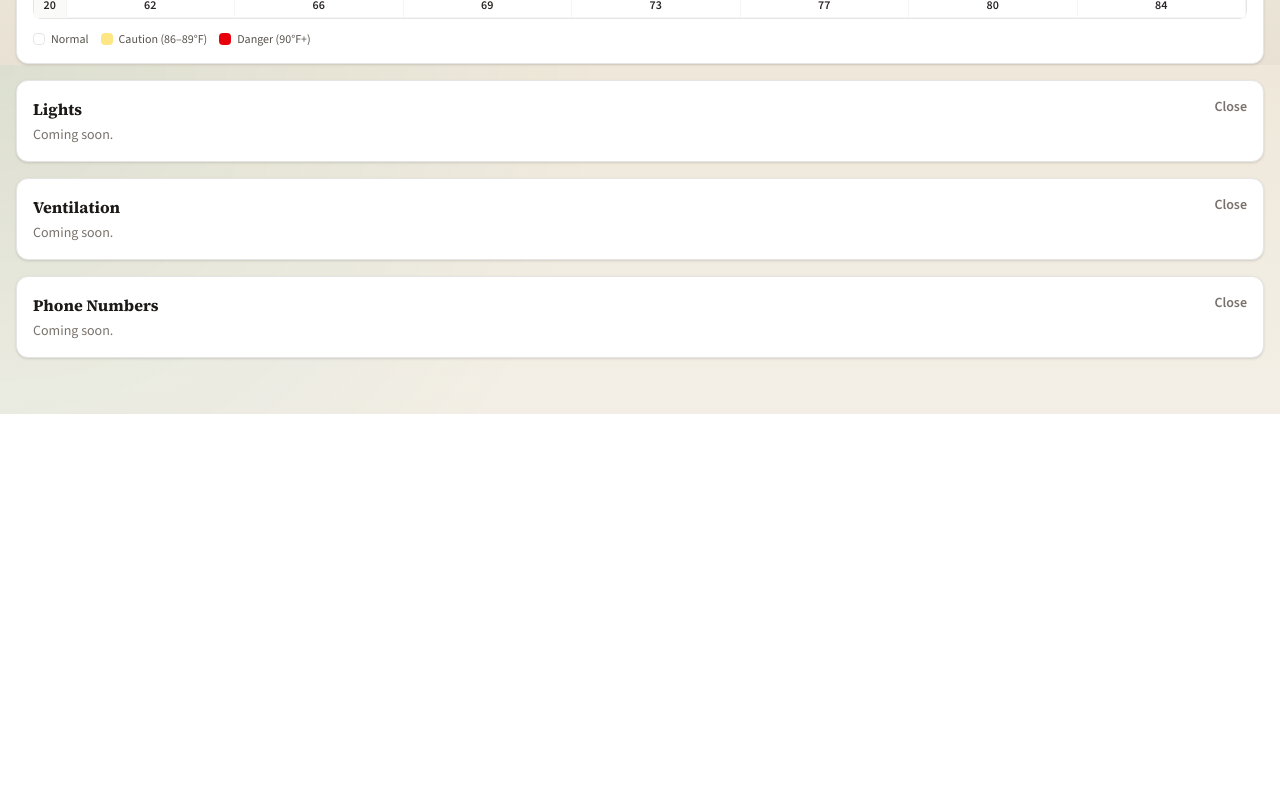
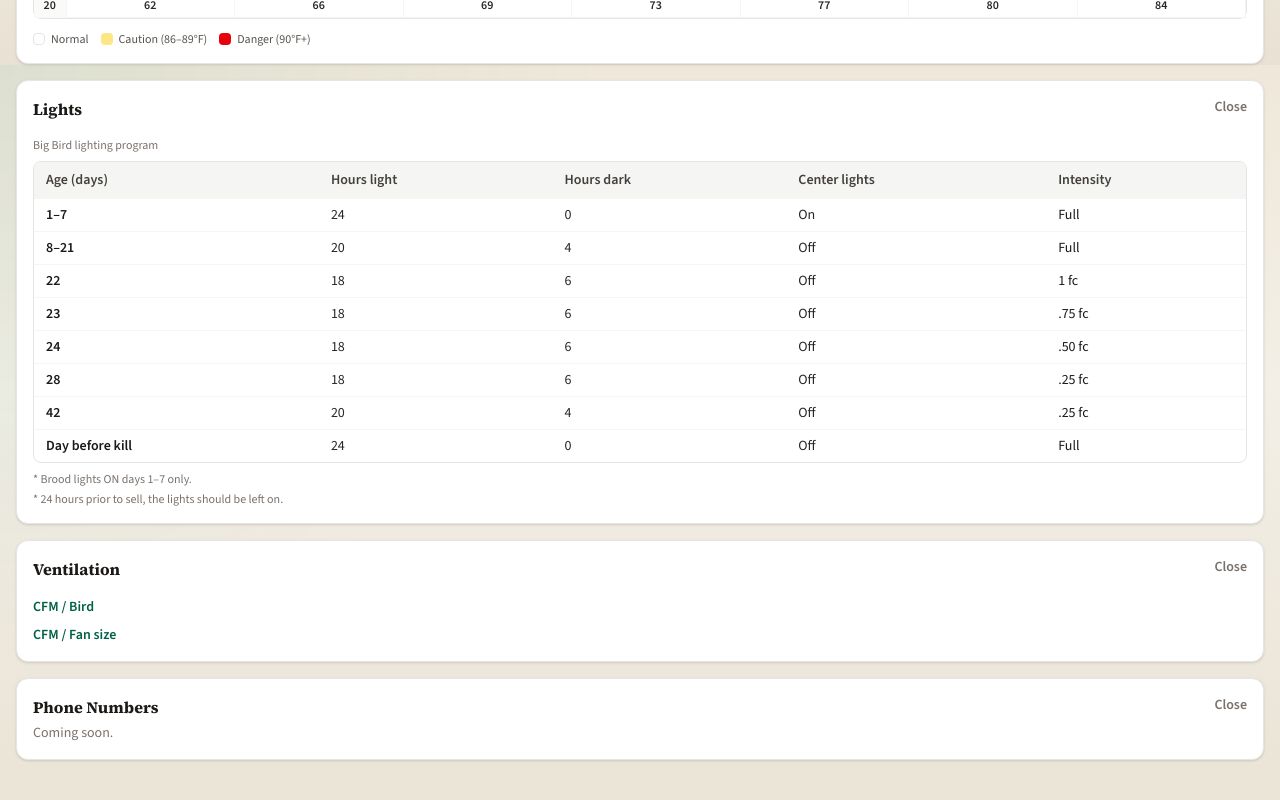
Before and after one commit to Ahsilvia24/poultry-app, a Next.js app: page /tools in a window 1280 px wide. Shown: the part 3135-3935 px from the top of the page. Before the commit the page ends 3549 px from the top, so only its background shows below. Built offline with nearby package versions, Linux system fonts and the light colour scheme; no server answers; sample sign-in values are in the browser's storage.

Commit message:
Add Lights chart and Ventilation CFM text links on Tools.
Co-authored-by: Cursor <cursoragent@cursor.com>

```diff
--- a/src/app/(dashboard)/tools/page.tsx
+++ b/src/app/(dashboard)/tools/page.tsx
@@ -1,10 +1,12 @@
 import { redirect } from "next/navigation";
 import { auth } from "@/lib/auth";
 import { CoolCellsChart } from "@/components/CoolCellsChart";
+import { LightsChart } from "@/components/LightsChart";
 import { MaxCoolingChart } from "@/components/MaxCoolingChart";
 import { TempCurveChart } from "@/components/TempCurveChart";
 import { ToolsQuickLinks } from "@/components/ToolsQuickLinks";
 import { ToolsSectionPanel } from "@/components/ToolsSectionPanel";
+import { VentilationLinks } from "@/components/VentilationLinks";
 import { PageHeader } from "@/components/ui";
 
 export default async function ToolsPage() {
@@ -40,9 +42,13 @@ export default async function ToolsPage() {
           <MaxCoolingChart />
         </ToolsSectionPanel>
 
-        <ToolsSectionPanel hashId="lights" title="Lights" subtitle="Coming soon." />
+        <ToolsSectionPanel hashId="lights" title="Lights">
+          <LightsChart />
+        </ToolsSectionPanel>
 
-        <ToolsSectionPanel hashId="ventilation" title="Ventilation" subtitle="Coming soon." />
+        <ToolsSectionPanel hashId="ventilation" title="Ventilation">
+          <VentilationLinks />
+        </ToolsSectionPanel>
 
         <ToolsSectionPanel hashId="phone-numbers" title="Phone Numbers" subtitle="Coming soon." />
       </div>
--- /dev/null
+++ b/src/components/LightsChart.tsx
@@ -0,0 +1,37 @@
+import { BIG_BIRD_LIGHTING_PROGRAM } from "@/lib/tools/lights";
+
+export function LightsChart() {
+  return (
+    <div className="space-y-2">
+      <p className="text-xs text-stone-500">Big Bird lighting program</p>
+      <div className="overflow-x-auto rounded-lg border border-stone-200">
+        <table className="w-full min-w-[28rem] border-collapse text-left text-sm">
+          <thead className="bg-stone-100 text-stone-700">
+            <tr>
+              <th className="px-3 py-2 font-semibold">Age (days)</th>
+              <th className="px-3 py-2 font-semibold">Hours light</th>
+              <th className="px-3 py-2 font-semibold">Hours dark</th>
+              <th className="px-3 py-2 font-semibold">Center lights</th>
+              <th className="px-3 py-2 font-semibold">Intensity</th>
+            </tr>
+          </thead>
+          <tbody>
+            {BIG_BIRD_LIGHTING_PROGRAM.map((row) => (
+              <tr key={row.ageLabel} className="border-t border-stone-100">
+                <td className="px-3 py-1.5 font-semibold text-stone-900">{row.ageLabel}</td>
+                <td className="px-3 py-1.5 tabular-nums text-stone-800">{row.hoursLight}</td>
+                <td className="px-3 py-1.5 tabular-nums text-stone-800">{row.hoursDark}</td>
+                <td className="px-3 py-1.5 capitalize text-stone-800">{row.centerLights}</td>
+                <td className="px-3 py-1.5 font-medium text-stone-900">{row.intensity}</td>
+              </tr>
+            ))}
+          </tbody>
+        </table>
+      </div>
+      <div className="space-y-1 text-xs text-stone-500">
+        <p>* Brood lights ON days 1–7 only.</p>
+        <p>* 24 hours prior to sell, the lights should be left on.</p>
+      </div>
+    </div>
+  );
+}
--- /dev/null
+++ b/src/components/VentilationLinks.tsx
@@ -0,0 +1,62 @@
+"use client";
+
+import { useState } from "react";
+
+const linkClass = "text-left text-sm font-semibold text-emerald-800 hover:underline";
+
+export function VentilationLinks() {
+  const [open, setOpen] = useState<"cfm-bird" | "cfm-fan" | null>(null);
+
+  return (
+    <div className="space-y-3">
+      <div className="flex flex-col items-start gap-2">
+        <button
+          type="button"
+          className={linkClass}
+          onClick={() => setOpen((v) => (v === "cfm-bird" ? null : "cfm-bird"))}
+        >
+          CFM / Bird
+        </button>
+        <button
+          type="button"
+          className={linkClass}
+          onClick={() => setOpen((v) => (v === "cfm-fan" ? null : "cfm-fan"))}
+        >
+          CFM / Fan size
+        </button>
+      </div>
+
+      {open === "cfm-bird" ? (
+        <div className="rounded-lg border border-stone-200 bg-stone-50 px-3 py-3">
+          <div className="flex items-start justify-between gap-2">
+            <p className="text-sm font-semibold text-stone-900">CFM / Bird</p>
+            <button
+              type="button"
+              onClick={() => setOpen(null)}
+              className="text-sm font-semibold text-stone-500 hover:text-stone-800"
+            >
+              Close
+            </button>
+          </div>
+          <p className="mt-1 text-sm text-stone-500">Coming soon.</p>
+        </div>
+      ) : null}
+
+      {open === "cfm-fan" ? (
+        <div className="rounded-lg border border-stone-200 bg-stone-50 px-3 py-3">
+          <div className="flex items-start justify-between gap-2">
+            <p className="text-sm font-semibold text-stone-900">CFM / Fan size</p>
+            <button
+              type="button"
+              onClick={() => setOpen(null)}
+              className="text-sm font-semibold text-stone-500 hover:text-stone-800"
+            >
+              Close
+            </button>
+          </div>
+          <p className="mt-1 text-sm text-stone-500">Coming soon.</p>
+        </div>
+      ) : null}
+    </div>
+  );
+}
--- /dev/null
+++ b/src/lib/tools/lights.ts
@@ -0,0 +1,37 @@
+export type LightingProgramRow = {
+  ageLabel: string;
+  hoursLight: number;
+  hoursDark: number;
+  centerLights: "on" | "off";
+  intensity: string;
+};
+
+/** Big Bird lighting program by bird age. */
+export const BIG_BIRD_LIGHTING_PROGRAM: LightingProgramRow[] = [
+  {
+    ageLabel: "1–7",
+    hoursLight: 24,
+    hoursDark: 0,
+    centerLights: "on",
+    intensity: "Full",
+  },
+  {
+    ageLabel: "8–21",
+    hoursLight: 20,
+    hoursDark: 4,
+    centerLights: "off",
+    intensity: "Full",
+  },
+  { ageLabel: "22", hoursLight: 18, hoursDark: 6, centerLights: "off", intensity: "1 fc" },
+  { ageLabel: "23", hoursLight: 18, hoursDark: 6, centerLights: "off", intensity: ".75 fc" },
+  { ageLabel: "24", hoursLight: 18, hoursDark: 6, centerLights: "off", intensity: ".50 fc" },
+  { ageLabel: "28", hoursLight: 18, hoursDark: 6, centerLights: "off", intensity: ".25 fc" },
+  { ageLabel: "42", hoursLight: 20, hoursDark: 4, centerLights: "off", intensity: ".25 fc" },
+  {
+    ageLabel: "Day before kill",
+    hoursLight: 24,
+    hoursDark: 0,
+    centerLights: "off",
+    intensity: "Full",
+  },
+];
```
